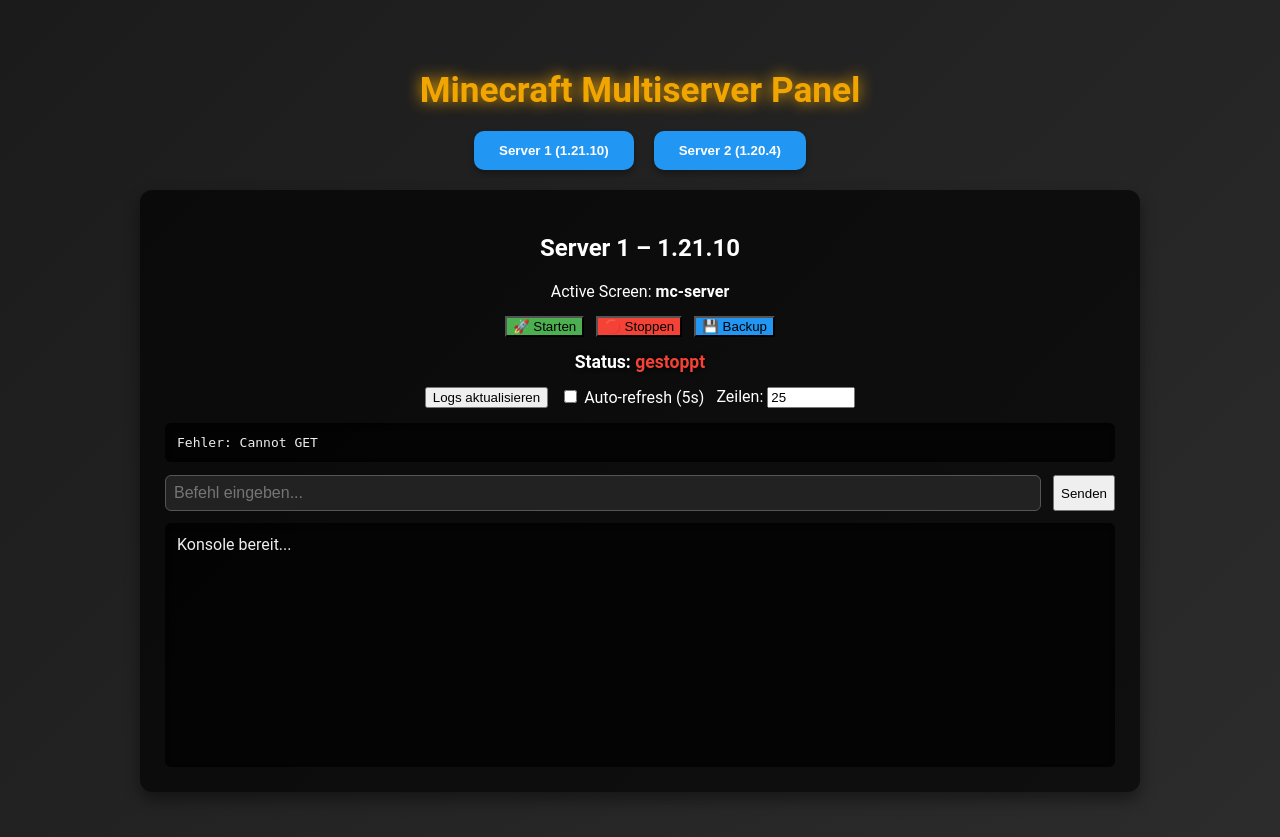
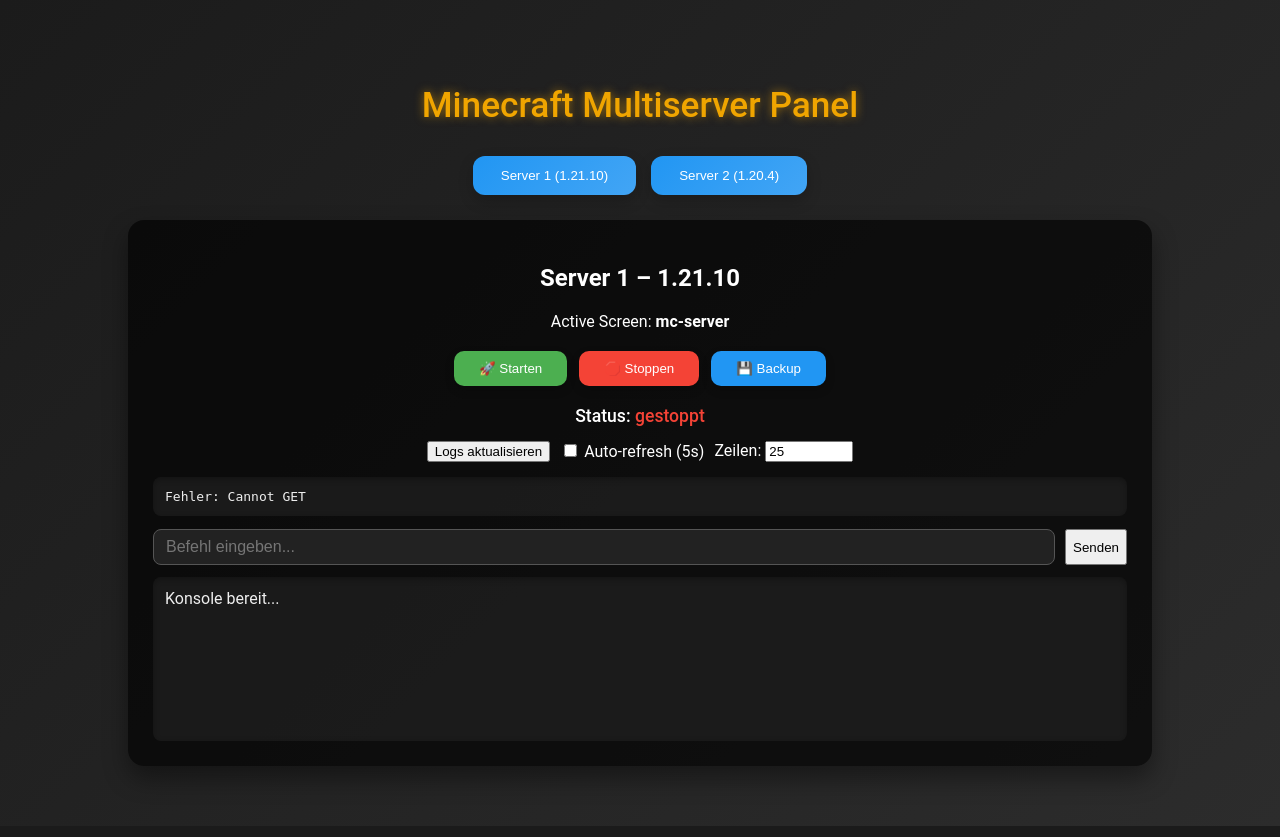
Before and after one commit to AUTLeon/Webpanel, a Flask app: page / in a window 1280 px wide. Run offline with Flask 3, Linux system fonts and the light colour scheme.

Commit message:
Auto sync Sun Dec  7 17:42:01 UTC 2025

```diff
--- a/static/style.css
+++ b/static/style.css
@@ -10,117 +10,133 @@
 
 /* Wrapper für zentrierten Inhalt */
 .wrapper {
-    width: 100%;
-    max-width: 1000px;
-    margin: 30px auto;
-    padding: 15px;
+    width: 80%;
+    max-width: 1200px;
+    margin: 40px auto;
+    padding: 20px;
 }
 
 /* Überschriften */
 h1 {
     font-size: 2.2rem;
     color: #f0a500;
-    text-shadow: 0 0 15px #f0a500;
-    margin-bottom: 20px;
+    font-weight: 500;
+    text-shadow: 0 0 10px rgba(240,165,0,0.6);
+    margin-bottom: 30px;
 }
 
 /* Server-Switch Bereich */
 .server-switch {
     margin: 20px 0;
+    display: flex;
+    justify-content: center;
+    gap: 15px; /* Abstände zwischen Buttons */
+    flex-wrap: wrap;
 }
 
 .switch-btn {
-    padding: 12px 25px;
-    margin: 0 8px;
+    padding: 12px 28px;
     border: none;
-    border-radius: 10px;
-    background: #2196f3;
+    border-radius: 12px;
+    background: linear-gradient(135deg, #2196f3, #42a5f5);
     color: #fff;
-    font-weight: bold;
+    font-weight: 500;
     cursor: pointer;
-    transition: all 0.3s ease;
-    box-shadow: 0 4px 6px rgba(0,0,0,0.3);
+    transition: all 0.25s ease;
+    box-shadow: 0 6px 15px rgba(0,0,0,0.2);
 }
 .switch-btn:hover {
-    background: #42a5f5;
     transform: translateY(-2px);
+    box-shadow: 0 10px 20px rgba(0,0,0,0.3);
 }
 
 /* Server-Panel */
 .server-panel {
     background: rgba(0,0,0,0.65);
     padding: 25px;
-    border-radius: 12px;
-    margin-top: 20px;
-    box-shadow: 0 8px 15px rgba(0,0,0,0.4);
+    border-radius: 16px;
+    margin-top: 25px;
+    box-shadow: 0 12px 25px rgba(0,0,0,0.4);
+    max-height: 75vh;
+    overflow-y: auto;
 }
 
 /* Button-Gruppen */
 .buttons {
     display: flex;
+    justify-content: center;
     gap: 12px;
-    justify-content: center;
-    margin: 15px 0;
+    flex-wrap: wrap;
+    margin: 20px 0;
 }
 
-button.start { background: #4caf50; }
-button.start:hover { background: #66bb6a; transform: translateY(-2px); }
+.buttons button {
+    padding: 10px 25px;
+    border-radius: 10px;
+    border: none;
+    font-weight: 500;
+    cursor: pointer;
+    transition: all 0.25s ease;
+    box-shadow: 0 4px 10px rgba(0,0,0,0.2);
+}
 
-button.stop { background: #f44336; }
-button.stop:hover { background: #e57373; transform: translateY(-2px); }
+button.start { background: #4caf50; color: #fff; }
+button.start:hover { background: #66bb6a; transform: translateY(-2px); box-shadow: 0 6px 15px rgba(0,0,0,0.3); }
 
-button.backup { background: #2196f3; }
-button.backup:hover { background: #42a5f5; transform: translateY(-2px); }
+button.stop { background: #f44336; color: #fff; }
+button.stop:hover { background: #e57373; transform: translateY(-2px); box-shadow: 0 6px 15px rgba(0,0,0,0.3); }
+
+button.backup { background: #2196f3; color: #fff; }
+button.backup:hover { background: #42a5f5; transform: translateY(-2px); box-shadow: 0 6px 15px rgba(0,0,0,0.3); }
 
 /* Statusanzeige */
 .status {
     margin: 12px 0;
-    font-weight: bold;
+    font-weight: 500;
     font-size: 1.1rem;
-    text-shadow: 0 0 5px #000;
 }
 
 /* Logs Steuerung */
 .logs-controls {
     margin: 15px 0;
     display: flex;
-    gap: 12px;
+    gap: 10px;
     justify-content: center;
     flex-wrap: wrap;
 }
 
 /* Logs & Konsole */
 .logs, .console-output {
-    background: rgba(0,0,0,0.7);
+    background: rgba(30,30,30,0.8);
     color: #eee;
     padding: 12px;
-    border-radius: 6px;
+    border-radius: 8px;
     text-align: left;
-    overflow: auto;
-    box-shadow: inset 0 2px 5px rgba(0,0,0,0.5);
+    overflow-y: auto;
+    box-shadow: inset 0 2px 6px rgba(0,0,0,0.3);
 }
 
 .logs {
-    max-height: 300px;
+    max-height: 150px;
 }
 
 .console-output {
-    height: 220px;
+    height: 140px;
     margin-top: 12px;
 }
 
 /* Konsole Eingabe */
 .console-input {
     display: flex;
-    gap: 12px;
+    gap: 10px;
     margin-top: 12px;
     justify-content: center;
 }
 
 .console-input-text {
     flex: 1;
-    padding: 8px;
-    border-radius: 6px;
+    padding: 8px 12px;
+    border-radius: 8px;
     border: 1px solid #555;
     background: #222;
     color: #fff;
@@ -129,7 +145,9 @@
 
 /* Responsive Design */
 @media only screen and (max-width: 900px){
-    .server-panel { width: 95%; margin: 0 auto; }
+    .wrapper { width: 95%; }
     h1 { font-size: 1.6rem; }
     .switch-btn, .buttons button { padding: 10px 18px; font-size: 0.95rem; }
+    .console-output { height: 100px; }
+    .logs { max-height: 120px; }
 }
```
